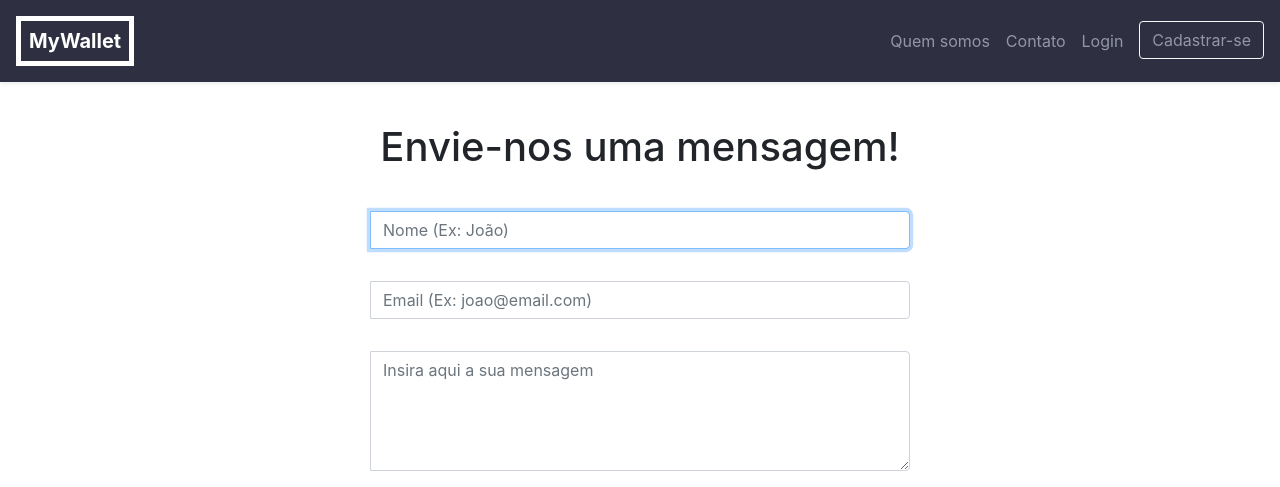
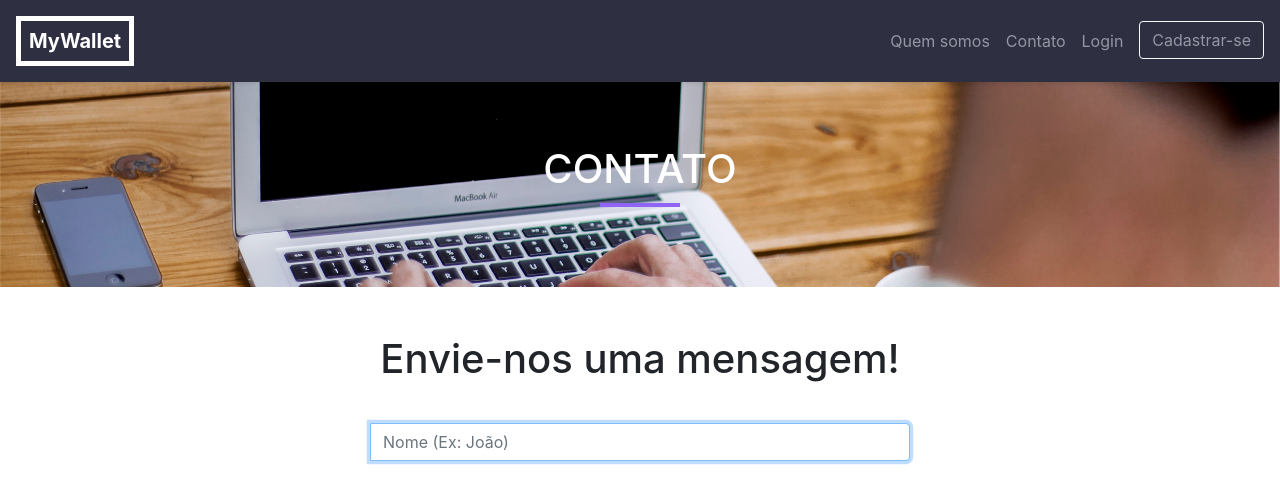
Before and after one commit to daviluis321/MyWallet, a Django app: page /contato/ in a window 1280 px wide. Shown: the top 487 px of the page. Run offline with Django 3.2, Linux system fonts and the light colour scheme; some libraries are stand-ins or nearby versions.

Commit message:
Ajustando o Contato

```diff
--- a/mywallet/core/static/css/style.css
+++ b/mywallet/core/static/css/style.css
@@ -18,7 +18,15 @@ body{
 /*intro*/
 
 .intro{
-	background: url('../img/imgSlide.jpg') no-repeat center center;
+	background: url('../img/contato.jpg') no-repeat center center;
+	background-size: cover; /*Sempre 100% */
+	padding: 70px 0;
+	text-align:center;
+	color:black;
+}
+
+.introContato{
+	background: url('../img/contato.jpg') no-repeat center center;
 	background-size: cover; /*Sempre 100% */
 	padding: 70px 0;
 	text-align:center;
--- a/mywallet/core/templates/contato.html
+++ b/mywallet/core/templates/contato.html
@@ -10,8 +10,6 @@
   <!-- Bootstrap CSS -->
   <link rel="stylesheet" href="{% static 'css/bootstrap.css' %}">
   <link rel="stylesheet" href="{% static 'css/style.css' %}">
-  <link rel="stylesheet" href="{% static 'css/logincss.css'%}">
-  <script src="js/custom.js"></script>
   <title>MyWallet!</title>
 </head>
 
@@ -44,6 +42,10 @@
       </ul>
     </div>
   </nav>
+
+  <main class="intro">
+    <h1 class="text-white">CONTATO</h1>
+  </main>
 
 
   <br>
```
Also changed, not shown: mywallet/core/static/img/contato.jpg (added).
